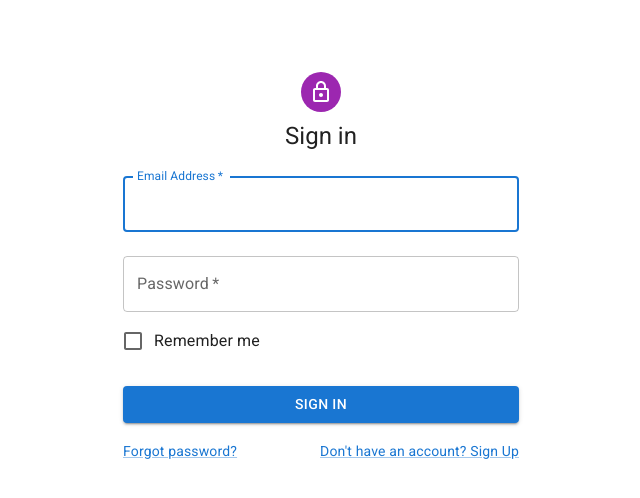
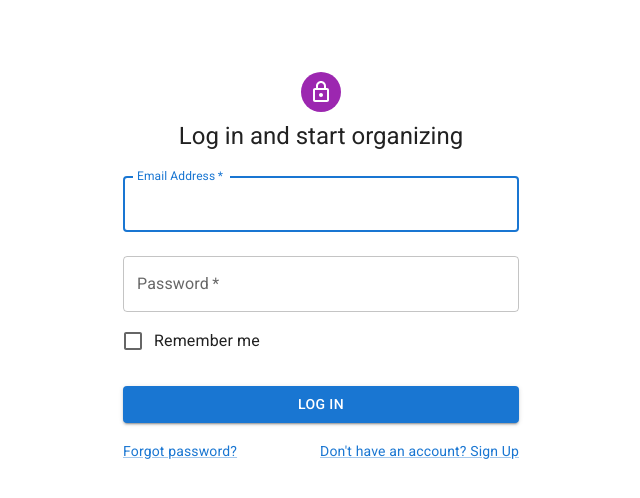
Before and after one commit to yoyotruly/smart-todo-list, a React (Create React App) app in the folder frontend/: page /login in a window 1280 px wide. Shown: the top 498 px of the page, without its empty margins (319-959 px from the left). Built offline with nearby package versions, Linux system fonts and the light colour scheme.

Commit message:
update login message and route to register

```diff
--- a/frontend/src/pages/Login.js
+++ b/frontend/src/pages/Login.js
@@ -41,7 +41,7 @@
             <LockOutlinedIcon />
           </Avatar>
           <Typography component="h1" variant="h5">
-            Sign in
+            Log in and start organizing
           </Typography>
           <Box component="form" onSubmit={handleSubmit} noValidate sx={{ mt: 1 }}>
             <TextField
@@ -74,7 +74,7 @@
               variant="contained"
               sx={{ mt: 3, mb: 2 }}
             >
-              Sign In
+              Log In
             </Button>
             <Grid container>
               <Grid item xs>
@@ -83,7 +83,7 @@
                 </Link>
               </Grid>
               <Grid item>
-                <Link href="#" variant="body2">
+                <Link href="/register" variant="body2">
                   {"Don't have an account? Sign Up"}
                 </Link>
               </Grid>
```
